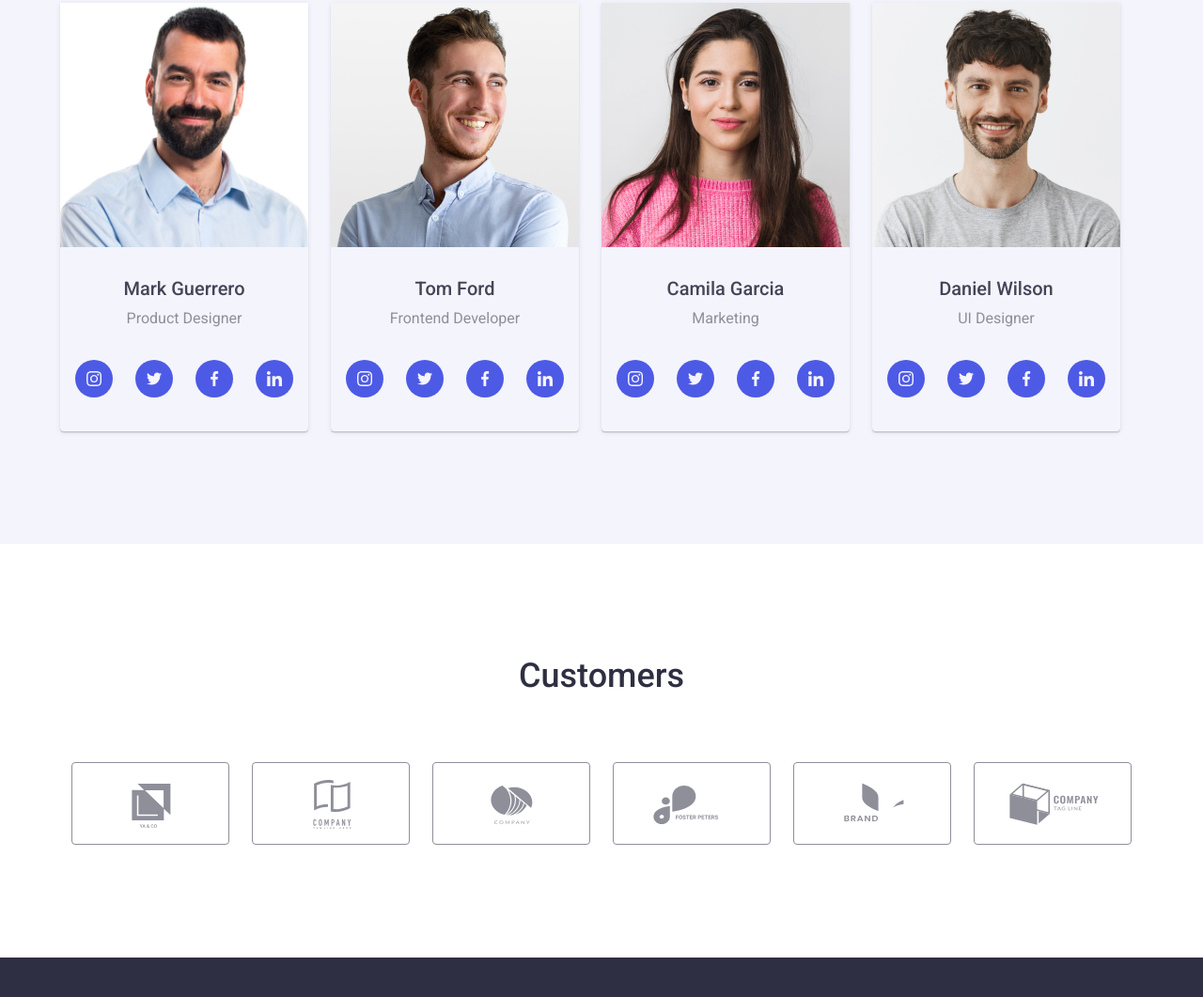
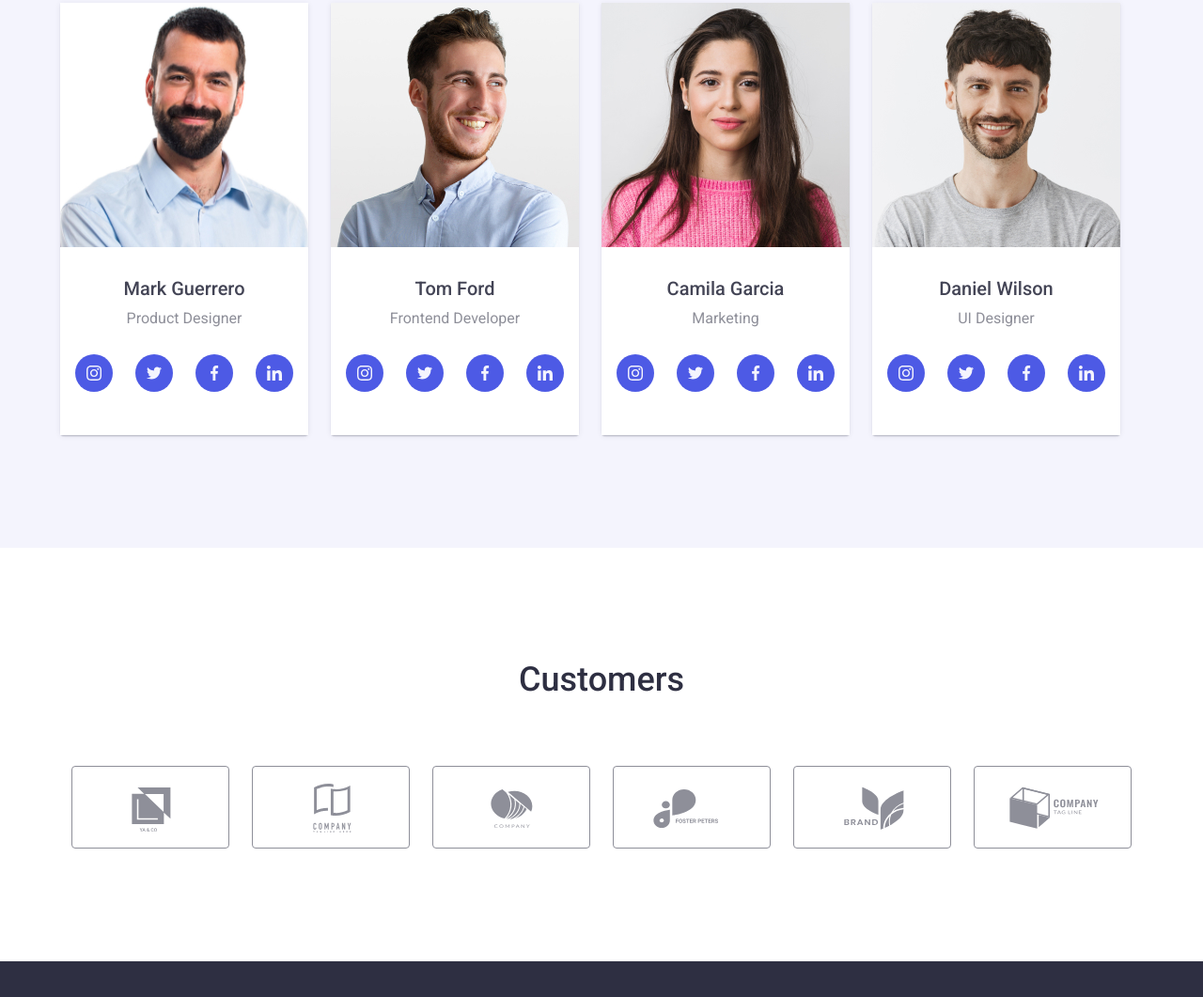
Before and after one commit to kiiittt/goit-markup-hw-04, a plain HTML site: page index.html in a window 1280 px wide. Shown: the part 1918-2979 px from the top of the page at 94% size. Drawn offline with nearby package versions, Linux system fonts and the light colour scheme.

Commit message:
Подкорректировала карточки в Команде

```diff
--- a/css/styles.css
+++ b/css/styles.css
@@ -347,6 +347,7 @@
   text-align: center;
   padding-top: 32px;
   padding-bottom: 32px;
+  background-color: #FFFFFF;
 }
 
 .section-list :not(:last-child) {
@@ -409,6 +410,8 @@
   justify-content: center;
   height: 100%;
   width: 100%;
+  margin-top: 26px;
+  margin-bottom: 36px;
   border: 0;
   cursor: pointer;
   padding: 0;
@@ -427,6 +430,7 @@
   display: flex;
   justify-content: center;
   padding-left: 0;
+  padding-bottom: 36px;
 }
 
 .li-team{
@@ -478,6 +482,7 @@
 .a-customers:hover,
 .a-customers:focus{
   outline: 1px solid #4d5ae5;
+  border: transparent;
   fill: var(--PrimaryBrand);
 }
 
--- a/index.html
+++ b/index.html
@@ -120,11 +120,9 @@
                 width="264"
                 class="image-team"
               />
-              <div class="team-cards">
+              <div class="team-cards icons-team">
                 <h3 class="header-team">Mark Guerrero</h3>
                 <p class="text-team">Product Designer</p>
-              </div>
-              <div class="icons-team">
                 <ul class="list-svg">
                   <li class="li-team">
                     <a  href="" class="team-icon">
@@ -164,11 +162,9 @@
                 width="264"
                 class="image-team"
               />
-              <div class="team-cards">
+              <div class="team-cards icons-team">
                 <h3 class="header-team">Tom Ford</h3>
                 <p class="text-team">Frontend Developer</p>
-              </div>
-              <div class="icons-team">
                 <ul class="list-svg">
                   <li class="li-team">
                     <a href="" class="team-icon">
@@ -208,11 +204,9 @@
                 width="264"
                 class="image-team"
               />
-              <div class="team-cards">
+              <div class="team-cards icons-team">
                 <h3 class="header-team">Camila Garcia</h3>
                 <p class="text-team">Marketing</p>
-              </div>
-              <div class="icons-team">
                 <ul class="list-svg">
                   <li class="li-team">
                     <a href="" class="team-icon">
@@ -252,11 +246,9 @@
                 width="264"
                 class="image-team"
               />
-              <div class="team-cards">
+              <div class="team-cards icons-team">
                 <h3 class="header-team">Daniel Wilson</h3>
                 <p class="text-team">UI Designer</p>
-              </div>
-              <div class="icons-team">
                 <ul class="list-svg">
                   <li class="li-team">
                     <a href="" class="team-icon">
```
